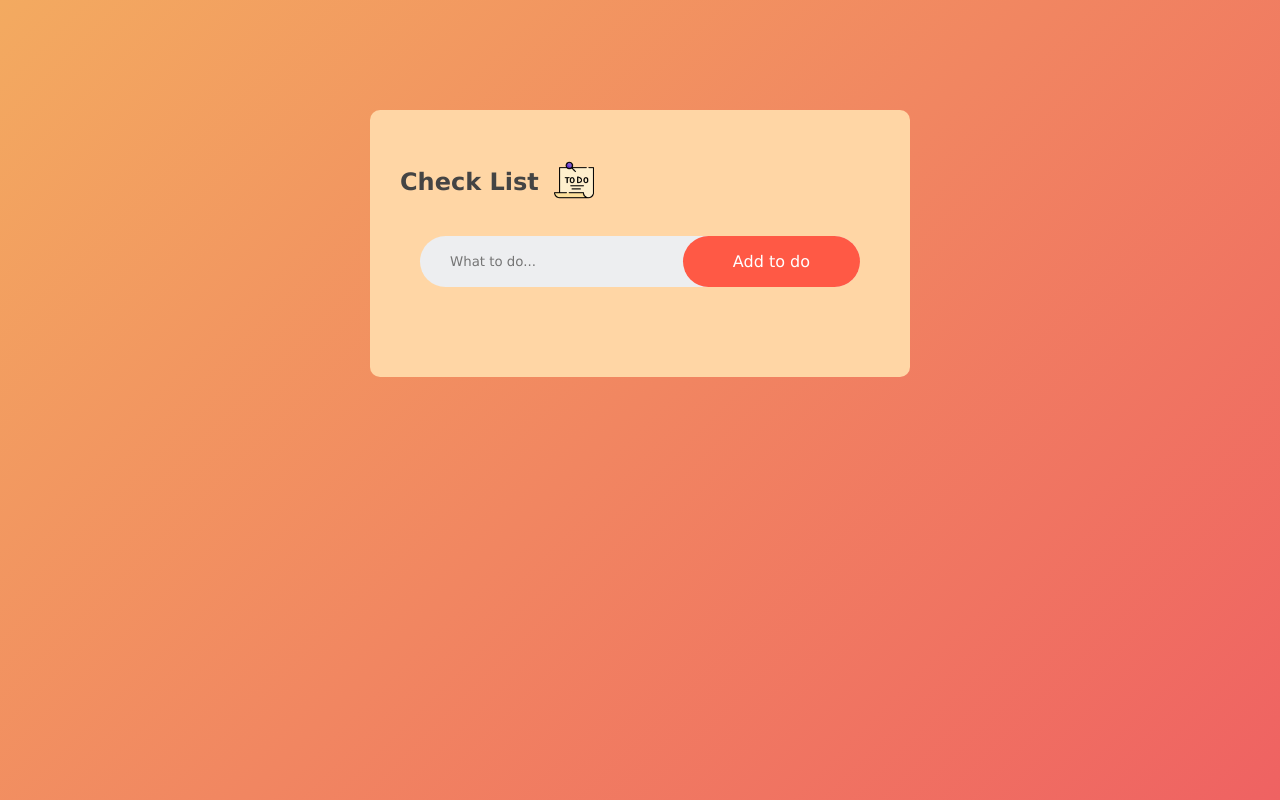
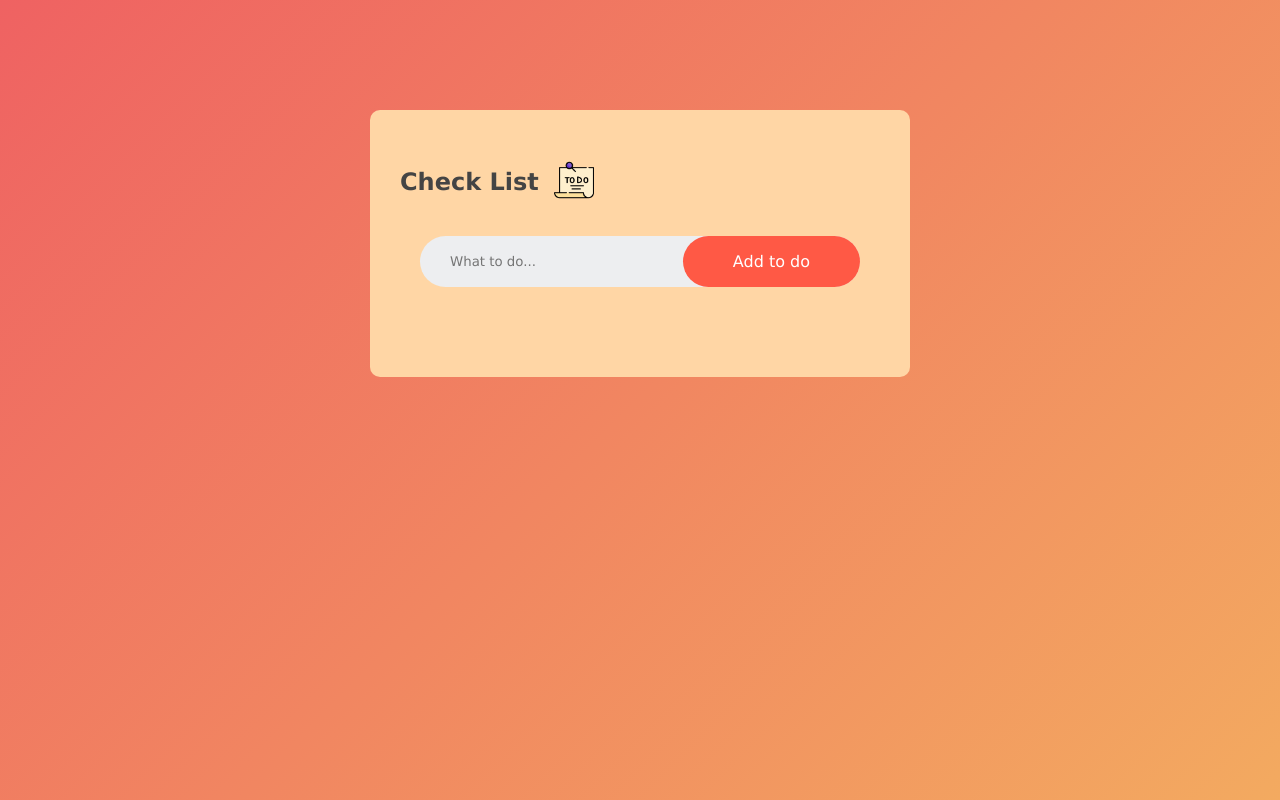
Before and after one commit to arshil-amaan/CheckitMate, a plain HTML site: page index.html in a window 1280 px wide. Drawn offline with Linux system fonts and the light colour scheme.

Commit message:
Update styles.css

```diff
--- a/assets/css/styles.css
+++ b/assets/css/styles.css
@@ -8,7 +8,7 @@
 .container{
   width: 100%;
   min-height: 100vh;
-  background: linear-gradient(135deg,#F3AA60,#EF6262);
+  background: linear-gradient(135deg, #EF6262, #F3AA60);
   /* background-color: aqua; */
   padding: 10px;
 }
```
